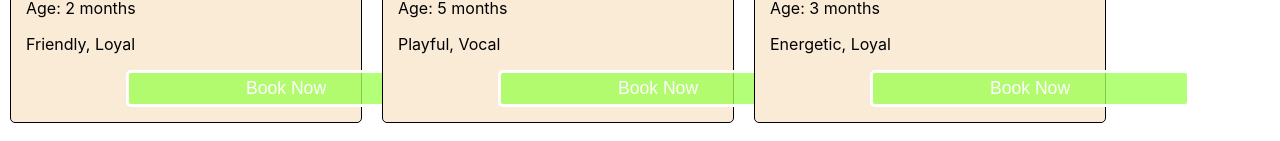
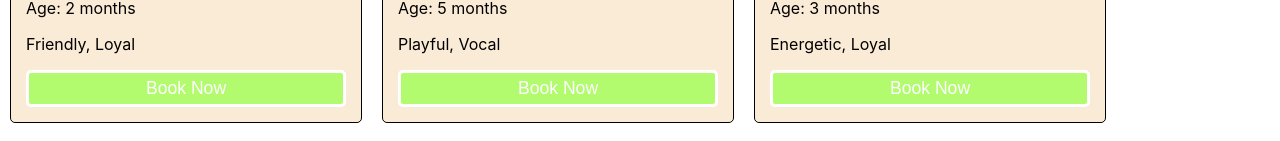
Before and after one commit to Venkata-Balaji-22/PetService, a React (Create React App) app in the folder frontend/sampleapp/: page /pets in a window 1280 px wide. Shown: the part 452-593 px from the top of the page. Built offline with nearby package versions, Linux system fonts and the light colour scheme.

Commit message:
Update Pets.css

```diff
--- a/frontend/sampleapp/src/Pets.css
+++ b/frontend/sampleapp/src/Pets.css
@@ -21,5 +21,5 @@ img{
     border: solid;
     padding: 5px;
     border-radius: 5px;
-    margin-left: 100px;
+    margin:auto;
 }
```
